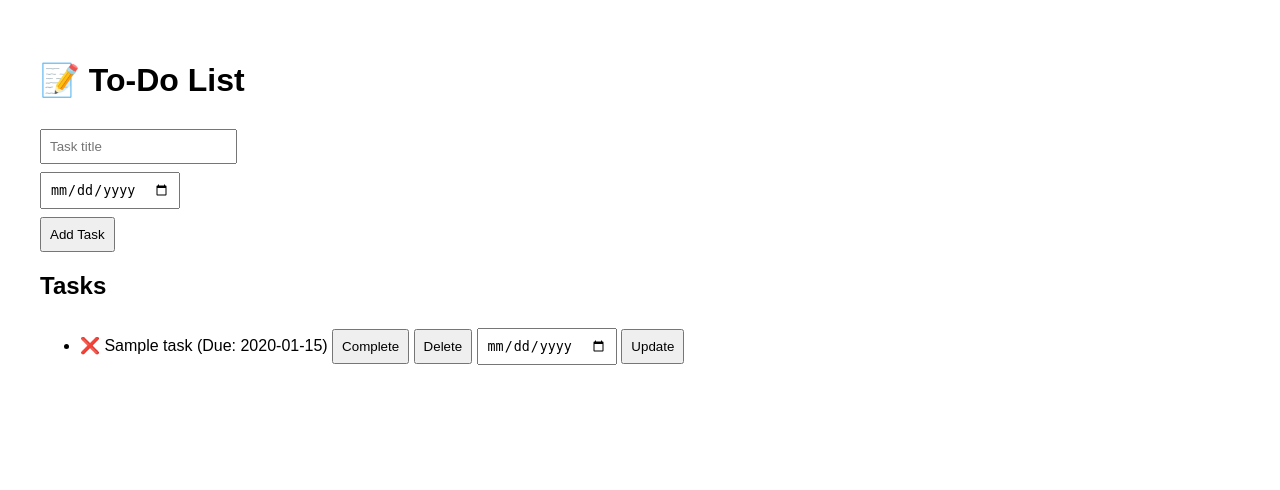
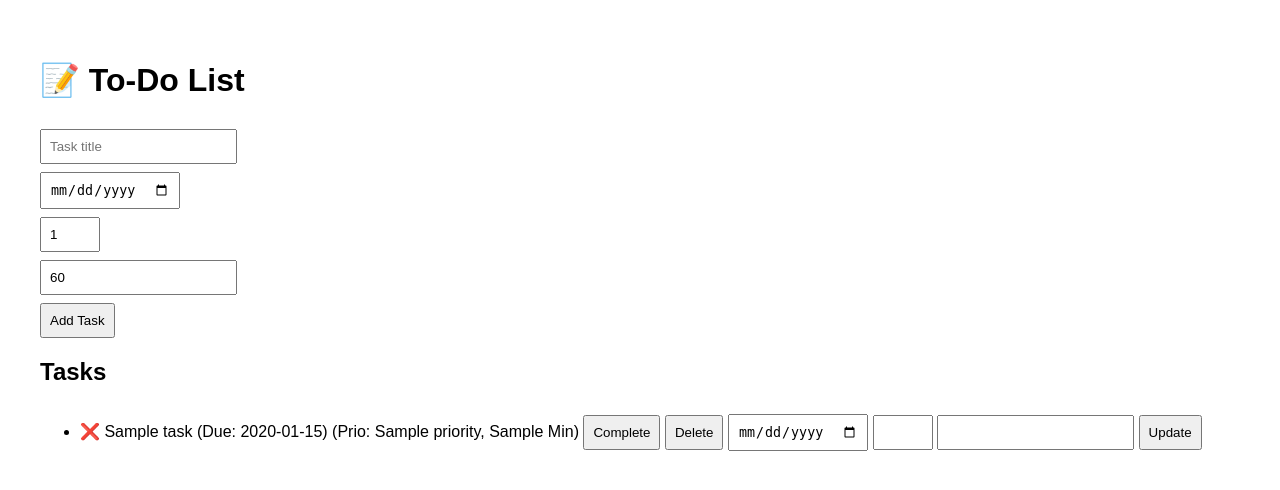
Before and after one commit to thomashahn623/AutoCal, a Flask app: template src/templates/index.html in a window 1280 px wide. Shown: the top 490 px of the page. Run offline with Flask 3, Linux system fonts and the light colour scheme; the template is opened without the code that fills it: most values are stand-ins (such as "Sample title", 1, 10 or a date in 2020).

Commit message:
Füge Unterstützung für Priorität und geschätzte Minuten beim Hinzufügen und Aktualisieren von Aufgaben hinzu

```diff
--- a/src/app.py
+++ b/src/app.py
@@ -8,16 +8,32 @@ init_db()
 
 @app.route("/", methods=["GET", "POST"])
 def index():
+    error = None
     if request.method == "POST":
         title = request.form.get("title")
         due_raw = request.form.get("due_date")
-        due_date = datetime.fromisoformat(due_raw) if due_raw else None
-        task = Task(id=None, title=title, due_date=due_date)
-        add_task(task)
-        return redirect("/")
-
+        priority_raw = request.form.get("priority")
+        est_minutes_raw = request.form.get("estimated_minutes")
+        try:
+            priority = int(priority_raw)
+            est_minutes = int(est_minutes_raw)
+            if priority < 1 or priority > 5 or est_minutes < 1:
+                raise ValueError
+        except:
+            error = "Bitte gültige Werte für Priorität (1-5) und Minuten (>0) angeben."
+        if not error:
+            due_date = datetime.fromisoformat(due_raw) if due_raw else None
+            task = Task(
+                id=None,
+                title=title,
+                due_date=due_date,
+                priority=priority,
+                estimated_minutes=est_minutes
+            )
+            add_task(task)
+            return redirect("/")
     tasks = list_tasks()
-    return render_template("index.html", tasks=tasks)
+    return render_template("index.html", tasks=tasks, error=error)
 
 @app.route("/complete/<int:task_id>", methods=["POST"])
 def complete_task(task_id):
@@ -31,10 +47,24 @@ def delete_task(task_id):
 
 @app.route("/update/<int:task_id>", methods=["GET", "POST"])
 def update_due_date(task_id):
+    error = None
     if request.method == "POST":
         new_due_raw = request.form.get("due_date")
-        new_due = datetime.fromisoformat(new_due_raw) if new_due_raw else None
-        update_task_due_date(task_id, new_due)
+        priority_raw = request.form.get("priority")
+        est_minutes_raw = request.form.get("estimated_minutes")
+        try:
+            new_priority = int(priority_raw)
+            new_est_minutes = int(est_minutes_raw)
+            if new_priority < 1 or new_priority > 5 or new_est_minutes < 1:
+                raise ValueError
+        except:
+            error = "Bitte gültige Werte für Priorität (1-5) und Minuten (>0) angeben."
+        if not error:
+            new_due = datetime.fromisoformat(new_due_raw) if new_due_raw else None
+            update_task_due_date(task_id, new_due, new_priority, new_est_minutes)
+        else:
+            tasks = list_tasks()
+            return render_template("index.html", tasks=tasks, error=error)
     else:
         return redirect("/")
     return redirect("/")
--- a/src/db.py
+++ b/src/db.py
@@ -57,10 +57,16 @@ def remove_task(task_id):
         conn.execute("DELETE FROM tasks WHERE id = ?", (task_id,))
         conn.commit()
 
-def update_task_due_date(task_id, new_due):
+def update_task_due_date(task_id, new_due, new_priority, new_est_minutes):
     with get_connection() as conn:
-        conn.execute(
-            "UPDATE tasks SET due_date = ? WHERE id = ?",
-            (new_due.isoformat() if new_due else None, task_id)
-        )
+        conn.execute("""
+            UPDATE tasks
+            SET due_date = ?, priority = ?, estimated_minutes = ?
+            WHERE id = ?;
+        """, (
+            new_due.isoformat() if new_due else None,
+            new_priority,
+            new_est_minutes,
+            task_id
+        ))
         conn.commit()
--- a/src/templates/index.html
+++ b/src/templates/index.html
@@ -11,9 +11,14 @@
 </head>
 <body>
     <h1>📝 To-Do List</h1>
+    {% if error %}
+        <p style="color:red;">{{ error }}</p>
+    {% endif %}
     <form method="post">
         <input type="text" name="title" placeholder="Task title" required><br>
         <input type="date" name="due_date"><br>
+        <input type="number" name="priority" min="1" max="5" value="1" placeholder="Priorität"><br>
+        <input type="number" name="estimated_minutes" min="1" value="60" placeholder="Geschätzte Minuten"><br>
         <button type="submit">Add Task</button>
     </form>
 
@@ -29,6 +34,7 @@
                 {% if task.due_date %}
                     (Due: {{ task.due_date.strftime('%Y-%m-%d') }})
                 {% endif %}
+                (Prio: {{ task.priority }}, {{ task.estimated_minutes }} Min)
                 <form method="post" action="/complete/{{ task.id }}" style="display:inline;">
                     <button type="submit">Complete</button>
                 </form>
@@ -37,6 +43,8 @@
                 </form>
                 <form method="post" action="/update/{{ task.id }}" style="display:inline;">
                     <input type="date" name="due_date">
+                    <input type="number" name="priority" min="1" max="5" value="{{ task.priority }}">
+                    <input type="number" name="estimated_minutes" min="1" value="{{ task.estimated_minutes }}">
                     <button type="submit">Update</button>
                 </form>
             </li>
```
Also changed, not shown: src/autocal.db.
